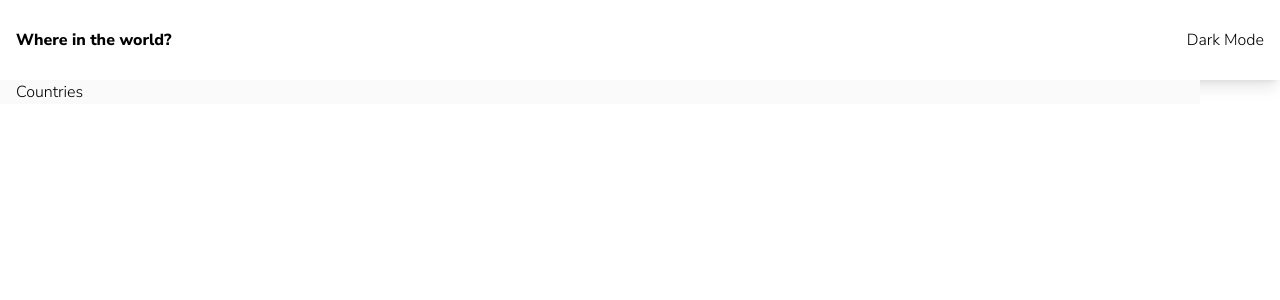
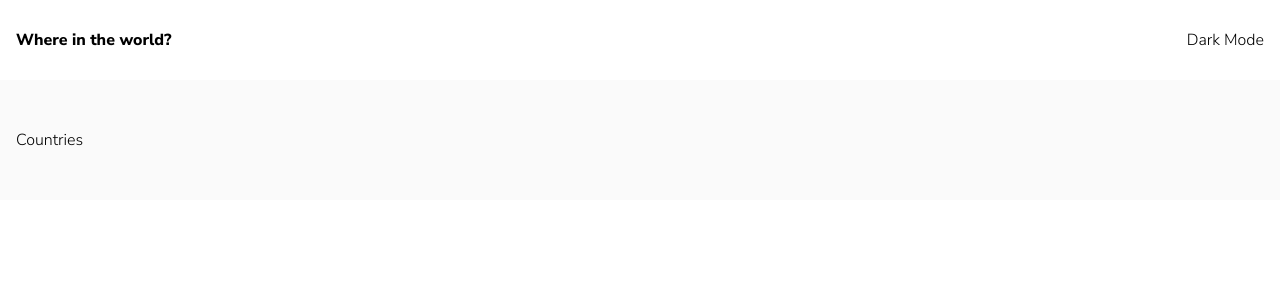
Before and after one commit to mjamecny/rest-countries-api, a React (Vite) app: page /countries in a window 1280 px wide. Shown: the top 300 px of the page. Built offline with nearby package versions, Linux system fonts and the light colour scheme.

Commit message:
add vertical padding and bg color for dark mode

```diff
--- a/src/ui/AppLayout.jsx
+++ b/src/ui/AppLayout.jsx
@@ -6,7 +6,7 @@ export default function AppLayout() {
   return (
     <div className="grid grid-cols-1 grid-rows-[80px_1fr]">
       <Header />
-      <main className="px-1.6 bg-veryLightGray max-w-[1200px]">
+      <main className="px-1.6 py-4.8 bg-veryLightGray dark:bg-veryDarkBlue">
         <Outlet />
       </main>
     </div>
```
